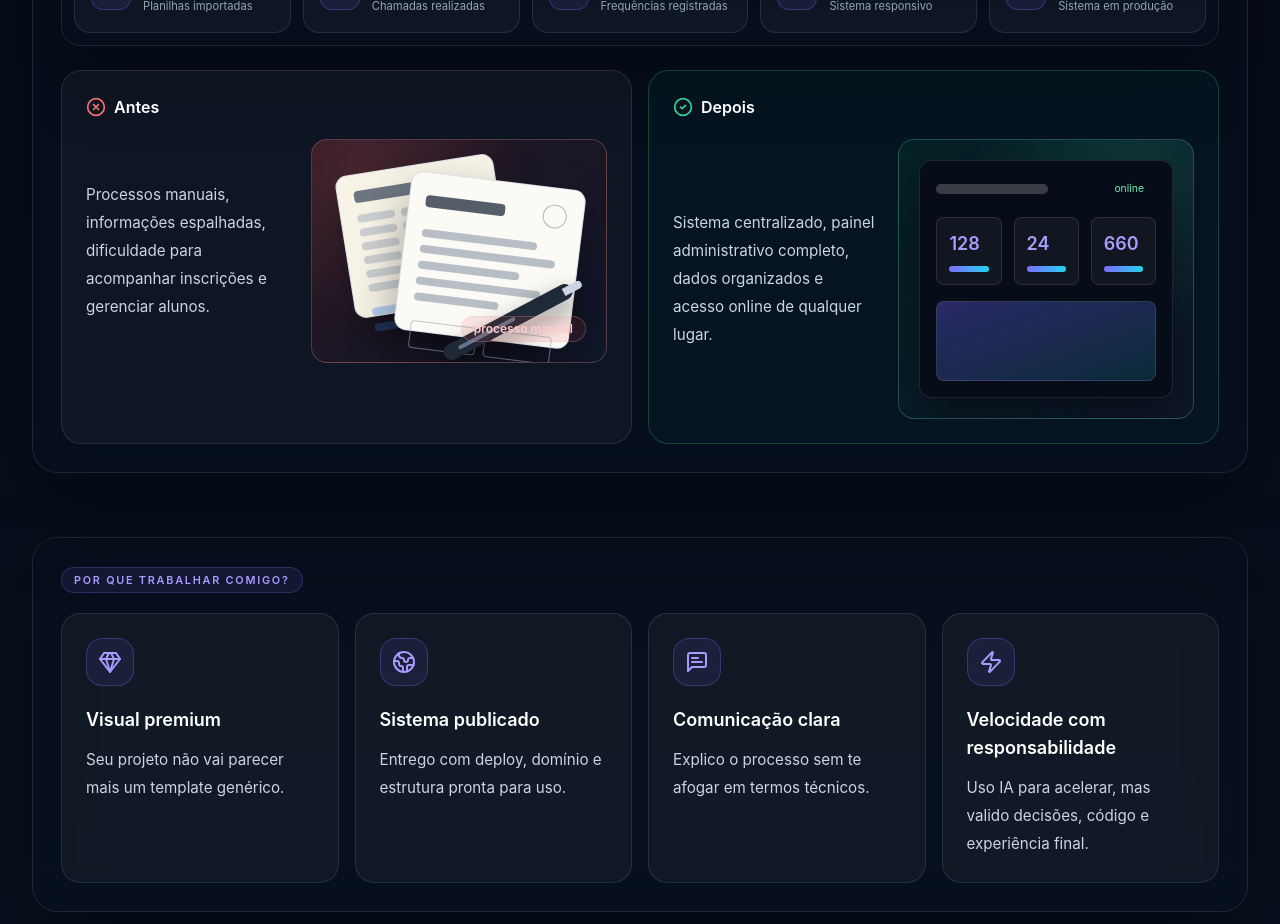
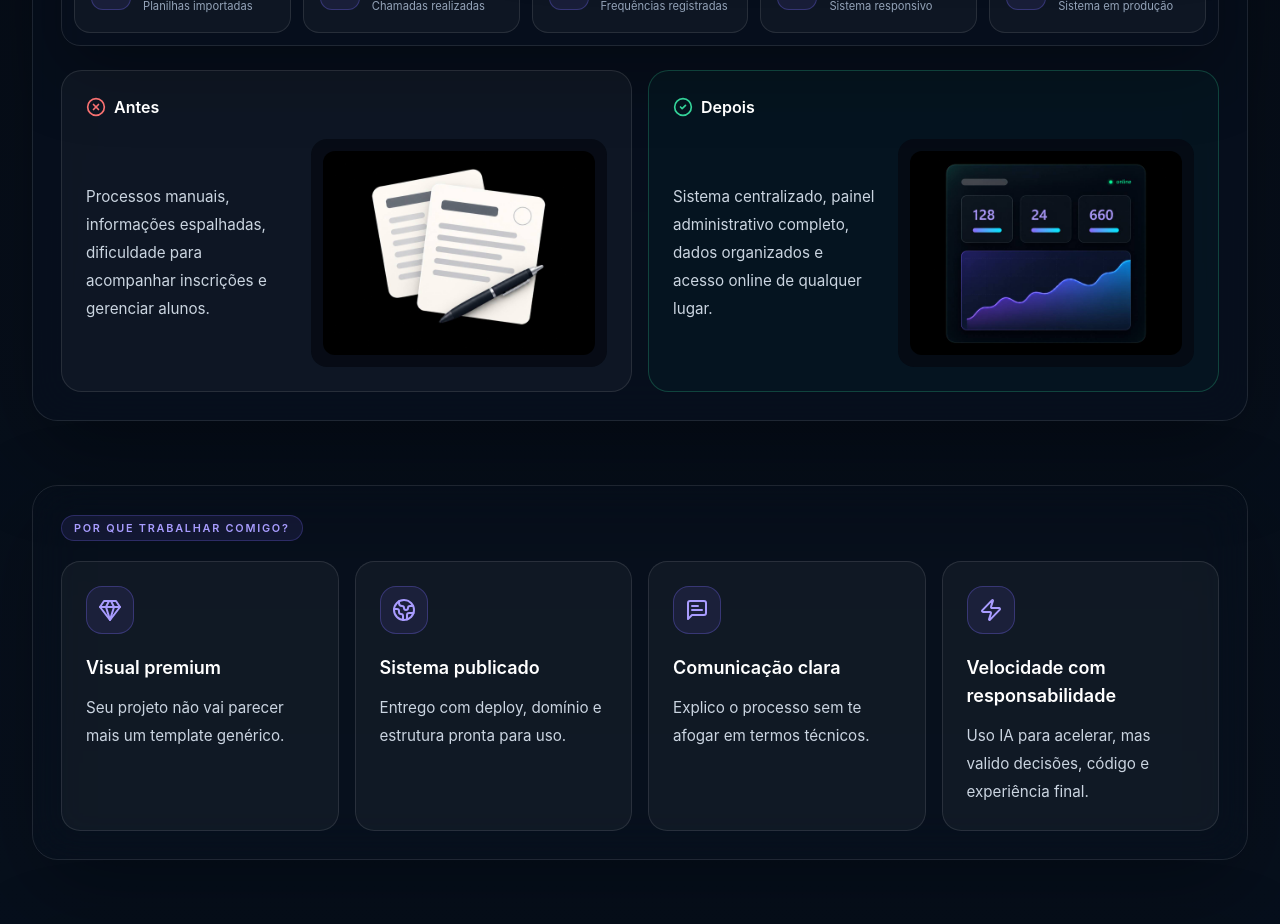
Before and after one commit to hamadvitor0-cell/Portfolio, a Next.js app: page / in a window 1280 px wide. Shown: the part 1520-2444 px from the top of the page. Built offline with nearby package versions, Linux system fonts and the light colour scheme.

Commit message:
Update before and after section images

```diff
--- a/src/sections/audience-tabs.tsx
+++ b/src/sections/audience-tabs.tsx
@@ -172,66 +172,32 @@ function ProjectVisual() {
 
 function ManualDocumentsPreview() {
   return (
-    <div className="relative min-h-[14rem] overflow-hidden rounded-2xl border border-red-300/25 bg-[radial-gradient(circle_at_18%_15%,rgba(248,113,113,0.16),transparent_10rem),linear-gradient(135deg,rgba(127,29,29,0.25),rgba(15,23,42,0.92))] p-5">
-      <div className="absolute left-8 top-6 h-36 w-40 rotate-[-9deg] rounded-xl border border-slate-300/70 bg-[#f8f3e7] p-4 shadow-[0_22px_45px_rgba(0,0,0,0.35)]">
-        <div className="mb-3 h-3 w-24 rounded bg-slate-700/70" />
-        <div className="grid grid-cols-3 gap-1.5">
-          {Array.from({ length: 18 }).map((_, index) => (
-            <span key={index} className="h-2 rounded bg-slate-400/45" />
-          ))}
-        </div>
-        <div className="mt-4 h-2 w-28 rounded bg-blue-500/35" />
-        <div className="mt-2 h-2 w-20 rounded bg-blue-500/25" />
-      </div>
-
-      <div className="absolute right-7 top-10 h-40 w-44 rotate-[7deg] rounded-xl border border-slate-300/70 bg-[#fbfaf5] p-4 shadow-[0_22px_45px_rgba(0,0,0,0.35)]">
-        <div className="mb-4 flex items-center justify-between">
-          <span className="h-3 w-20 rounded bg-slate-800/75" />
-          <span className="size-6 rounded-full border border-slate-500/50" />
-        </div>
-        {[82, 96, 72, 88, 60].map((width, index) => (
-          <span
-            key={width + index}
-            className="mb-2 block h-2 rounded bg-slate-500/45"
-            style={{ width: `${width}%` }}
-          />
-        ))}
-        <div className="mt-5 grid grid-cols-2 gap-2">
-          <span className="h-7 rounded border border-slate-400/60" />
-          <span className="h-7 rounded border border-slate-400/60" />
-        </div>
-      </div>
-
-      <div className="absolute bottom-8 left-[42%] h-4 w-36 rotate-[-28deg] rounded-full bg-[#1f2937] shadow-[0_10px_25px_rgba(0,0,0,0.45)]">
-        <span className="absolute right-[-0.7rem] top-1/2 h-2 w-5 -translate-y-1/2 rounded-r-full bg-slate-300" />
-        <span className="absolute left-4 top-1/2 h-1 w-16 -translate-y-1/2 rounded-full bg-slate-500" />
-      </div>
-
-      <div className="absolute bottom-5 right-5 rounded-full border border-red-300/25 bg-red-500/10 px-3 py-1 text-xs font-semibold text-red-200">
-        processo manual
-      </div>
+    <div className="relative flex min-h-[12rem] items-center justify-center overflow-hidden rounded-2xl bg-[#050912]/80 p-2 sm:min-h-[14rem] sm:p-3">
+      <Image
+        src="/images/before-manual-documents.jpg"
+        alt="Documentos e caneta representando processo manual"
+        width={1280}
+        height={960}
+        loading="eager"
+        sizes="(max-width: 640px) 86vw, (max-width: 1024px) 46vw, 32vw"
+        className="h-auto max-h-[15.5rem] w-full rounded-xl object-contain"
+      />
     </div>
   );
 }
 
 function SystemDashboardPreview() {
   return (
-    <div className="relative min-h-[14rem] overflow-hidden rounded-2xl border border-emerald-300/25 bg-[radial-gradient(circle_at_78%_15%,rgba(52,211,153,0.16),transparent_10rem),linear-gradient(135deg,rgba(6,78,59,0.24),rgba(15,23,42,0.92))] p-5">
-      <div className="rounded-xl border border-white/10 bg-[#070d18] p-4 shadow-[0_20px_50px_rgba(0,0,0,0.4)]">
-        <div className="mb-4 flex items-center justify-between">
-          <span className="h-2.5 w-28 rounded-full bg-white/20" />
-          <span className="rounded-full bg-emerald-400/12 px-3 py-1 text-[0.65rem] text-emerald-300">online</span>
-        </div>
-        <div className="grid grid-cols-3 gap-3">
-          {[128, 24, 660].map((item) => (
-            <div key={item} className="rounded-lg border border-white/10 bg-white/[0.045] p-3">
-              <p className="text-lg font-semibold text-[#a99cff]">{item}</p>
-              <span className="mt-2 block h-1.5 rounded-full bg-gradient-to-r from-[#7c6cff] to-[#22d3ee]" />
-            </div>
-          ))}
-        </div>
-        <div className="mt-4 h-20 rounded-lg border border-white/10 bg-gradient-to-br from-[#6d5dfc]/35 to-[#22d3ee]/15" />
-      </div>
+    <div className="relative flex min-h-[12rem] items-center justify-center overflow-hidden rounded-2xl bg-[#050912]/80 p-2 sm:min-h-[14rem] sm:p-3">
+      <Image
+        src="/images/after-dashboard-system.jpg"
+        alt="Dashboard escuro representando sistema centralizado"
+        width={1280}
+        height={960}
+        loading="eager"
+        sizes="(max-width: 640px) 86vw, (max-width: 1024px) 46vw, 32vw"
+        className="h-auto max-h-[15.5rem] w-full rounded-xl object-contain"
+      />
     </div>
   );
 }
@@ -242,7 +208,7 @@ function BusinessPanel() {
   return (
     <motion.div
       key="business"
-      initial={{ opacity: 0, y: 18 }}
+      initial={false}
       animate={{ opacity: 1, y: 0 }}
       exit={{ opacity: 0, y: -12 }}
       transition={{ duration: 0.34, ease: [0.22, 1, 0.36, 1] }}
@@ -315,7 +281,7 @@ function BusinessPanel() {
       </div>
 
       <div className="grid gap-4 lg:grid-cols-2">
-        <div className="rounded-[1.3rem] border border-white/10 bg-white/[0.035] p-6">
+        <div className="rounded-[1.3rem] border border-white/10 bg-white/[0.035] p-3 sm:p-6">
           <div className="mb-5 flex items-center gap-2 text-base font-semibold text-white">
             <XCircle className="size-5 text-red-400" />
             Antes
@@ -328,7 +294,7 @@ function BusinessPanel() {
           </div>
         </div>
 
-        <div className="rounded-[1.3rem] border border-emerald-400/25 bg-emerald-500/[0.035] p-6">
+        <div className="rounded-[1.3rem] border border-emerald-400/25 bg-emerald-500/[0.035] p-3 sm:p-6">
           <div className="mb-5 flex items-center gap-2 text-base font-semibold text-white">
             <CheckCircle2 className="size-5 text-emerald-400" />
             Depois
```
Also changed, not shown: public/images/after-dashboard-system.jpg (added), public/images/before-manual-documents.jpg (added).
